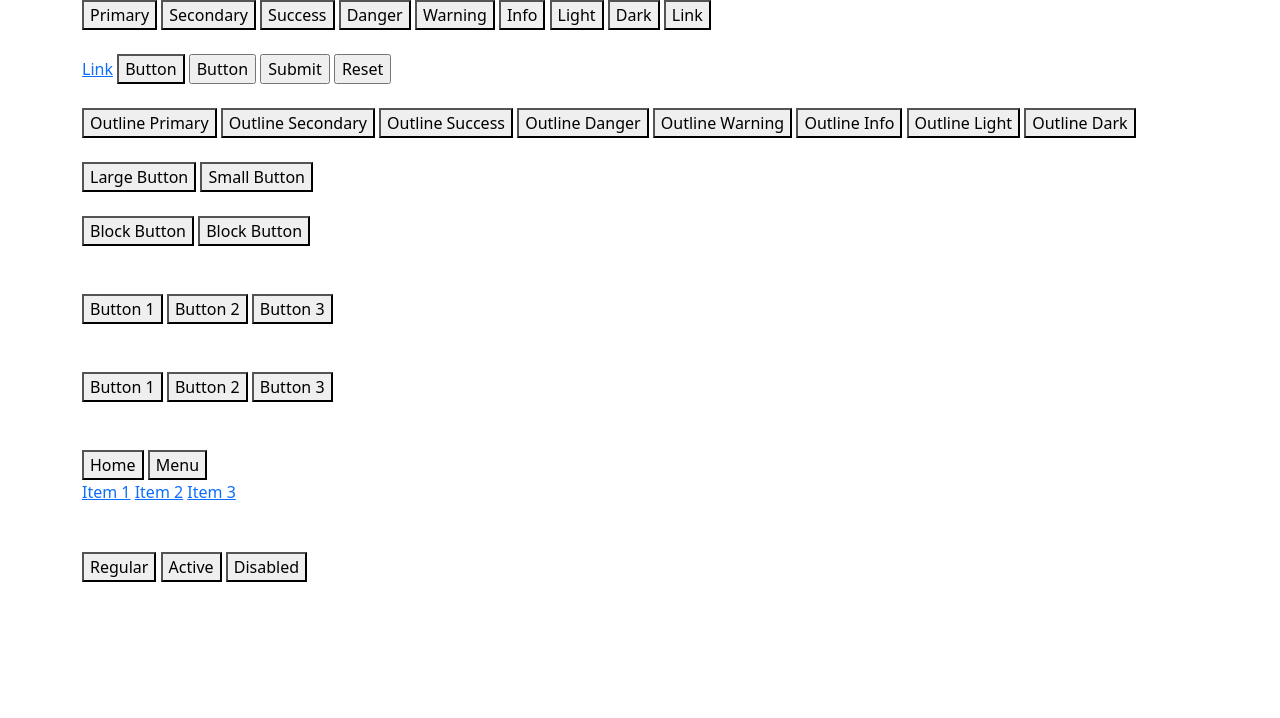
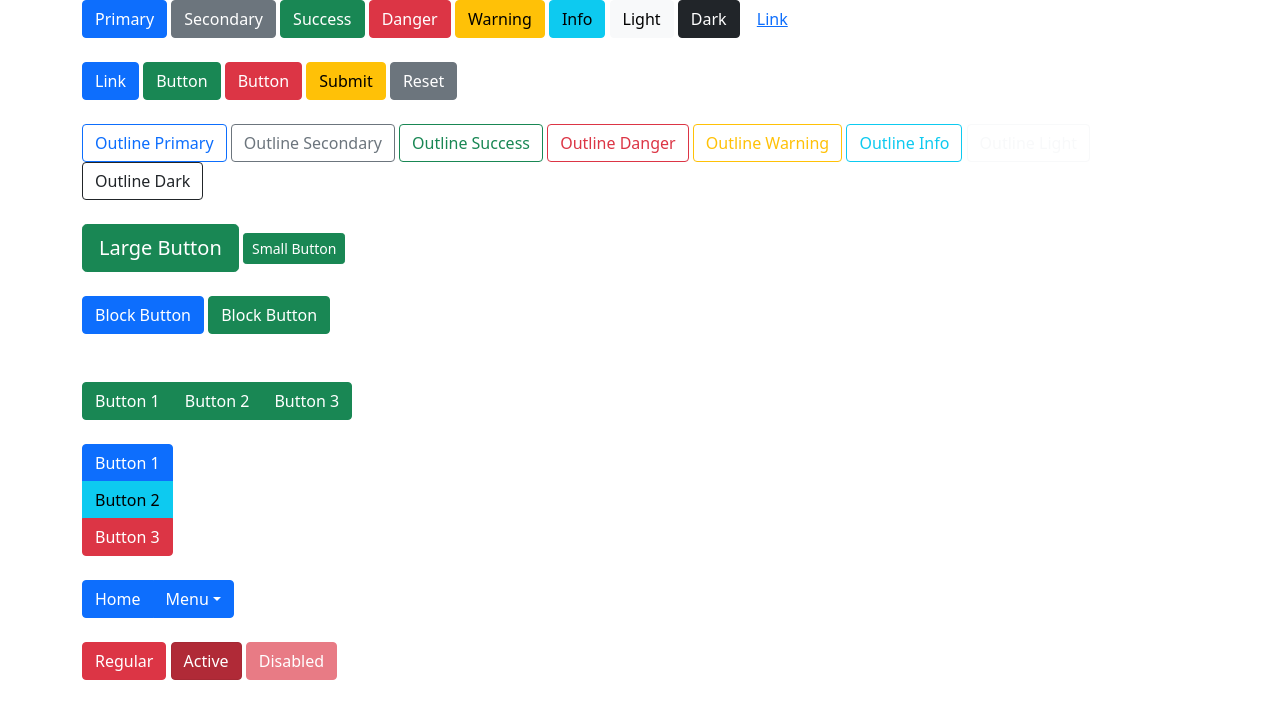
Before and after one commit to Thannatcha/github-desktop-project-2, a plain HTML site: page 9.Button.html in a window 1280 px wide. Drawn offline with nearby package versions, Linux system fonts and the light colour scheme.

Commit message:
Update 9.Button.html

```diff
--- a/9.Button.html
+++ b/9.Button.html
@@ -10,79 +10,79 @@
 <body>
     <div class="container">
         <!-- สีของปุ่ม -->
-        <button>Primary</button>
-        <button>Secondary</button>
-        <button>Success</button>
-        <button>Danger</button>
-        <button>Warning</button>
-        <button>Info</button>
-        <button>Light</button>
-        <button>Dark</button>
+        <button class="btn btn-primary">Primary</button>
+        <button class="btn btn-secondary">Secondary</button>
+        <button class="btn btn-success">Success</button>
+        <button class="btn btn-danger">Danger</button>
+        <button class="btn btn-warning">Warning</button>
+        <button class="btn btn-info">Info</button>
+        <button class="btn btn-light">Light</button>
+        <button class="btn btn-dark">Dark</button>
 
         <!-- ปุ่มแบบ Link -->
-        <button type="button">Link</button>
+        <button type="button"  class="btn btn-link">Link</button>
 
         <br><br>
         <!-- Button Tag -->
-        <a href="#">Link</a>
-        <button type="button">Button</button>
-        <input type="button" value="Button">
-        <input type="submit" value="Submit">
-        <input type="reset" value="Reset">
+        <a href="#"  class="btn btn-primary">Link</a>
+        <button type="button"  class="btn btn-success">Button</button>
+        <input type="button" value="Button"  class="btn btn-danger" value="Button">
+        <input type="submit" value="Submit" class="btn btn-warning" value="Submit">
+        <input type="reset" value="Reset" class="btn btn-secondary" value="Reset">
         <br><br>
 
         <!-- Outline Button -->
-        <button>Outline Primary</button>
-        <button>Outline Secondary</button>
-        <button>Outline Success</button>
-        <button>Outline Danger</button>
-        <button>Outline Warning</button>
-        <button>Outline Info</button>
-        <button>Outline Light</button>
-        <button>Outline Dark</button>
+        <button class="btn btn-outline-primary">Outline Primary</button>
+        <button class="btn btn-outline-secondary">Outline Secondary</button>
+        <button class="btn btn-outline-success">Outline Success</button>
+        <button class="btn btn-outline-danger">Outline Danger</button>
+        <button class="btn btn-outline-warning">Outline Warning</button>
+        <button class="btn btn-outline-info">Outline Info</button>
+        <button class="btn btn-outline-light">Outline Light</button>
+        <button class="btn btn-outline-dark">Outline Dark</button>
         <br><br>
 
         <!-- ขนาดของปุ่ม -->
-        <button>Large Button</button>
-        <button>Small Button</button>
+        <button class="btn btn-success btn-lg">Large Button</button>
+        <button class="btn btn-success btn-sm">Small Button</button>
         <br><br>
 
         <!-- Block Button -->
         <div>
-            <button>Block Button</button>
-            <button>Block Button</button>
+            <button class="btn btn-primary">Block Button</button>
+            <button class="btn btn-success">Block Button</button>
         </div>
 
         <br><br>
         <!-- Button Group -->
-        <div>
-            <button>Button 1</button>
-            <button>Button 2</button>
-            <button>Button 3</button>
+        <div class="btn-group">
+            <button class="btn btn-success">Button 1</button>
+            <button class="btn btn-success">Button 2</button>
+            <button class="btn btn-success">Button 3</button>
         </div>
         <br><br>
         <!-- Button Vertical Group -->
-        <div>
-            <button>Button 1</button>
-            <button>Button 2</button>
-            <button>Button 3</button>
+        <div class="btn-group-vertical">
+            <button class="btn btn-primary">Button 1</button>
+            <button class="btn btn-info">Button 2</button>
+            <button class="btn btn-danger">Button 3</button>
         </div>
         <br><br>
         <!-- Dropdown Menu -->
-        <div>
-            <button>Home</button>
-            <button>Menu</button>
-            <div>
-                <a href="#">Item 1</a>
-                <a href="#">Item 2</a>
-                <a href="#">Item 3</a>
+        <div class="btn-group">
+            <button class="btn btn-primary">Home</button>
+            <button class="btn btn-primary dropdown-toggle" data-bs-toggle="dropdown">Menu</button>
+            <div  class="dropdown-menu">
+                <a href="#"  class="dropdown-item">Item 1</a>
+                <a href="#"  class="dropdown-item">Item 2</a>
+                <a href="#"  class="dropdown-item">Item 3</a>
             </div>
         </div>
         <br><br>
         <!-- Button style -->
-        <button>Regular</button>
-        <button>Active</button>
-        <button>Disabled</button>
+        <button class="btn btn-danger">Regular</button>
+        <button class="btn btn-danger active">Active</button>
+        <button class="btn btn-danger disabled">Disabled</button>
     </div>
 </body>
 </html>
```
